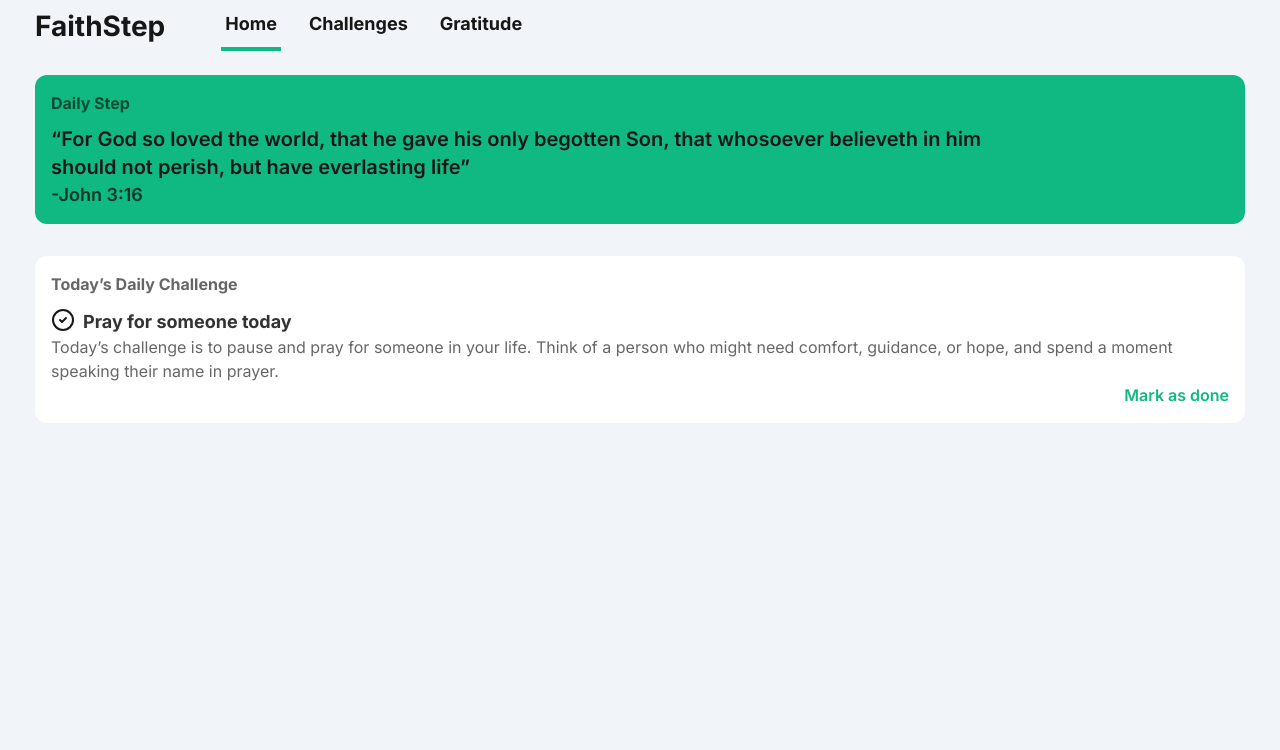
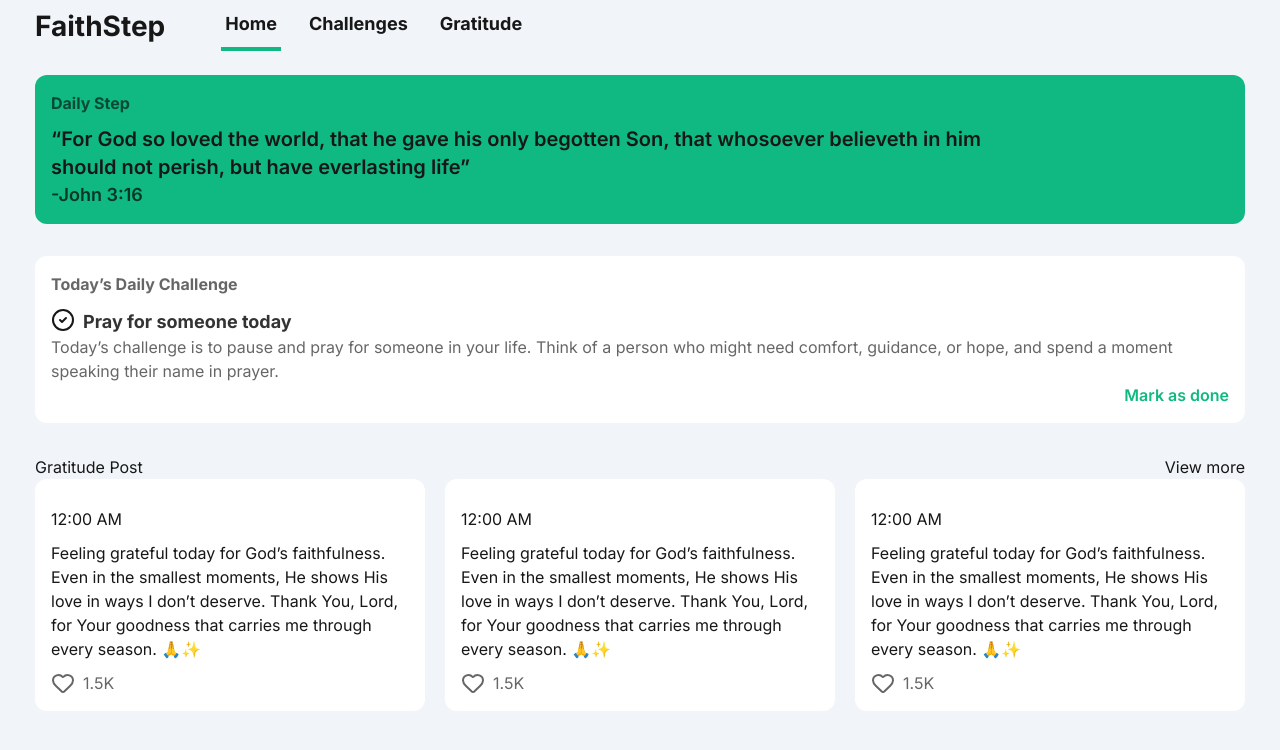
Before and after one commit to bettermarvz/faithstep, a Next.js app: page / in a window 1280 px wide. Shown: the top 750 px of the page. Built offline with nearby package versions, Linux system fonts and the light colour scheme.

Commit message:
chore: gratitude card component - initial commit

```diff
--- /dev/null
+++ b/app/component/GratitudeCard.tsx
@@ -0,0 +1,30 @@
+import React from 'react'
+import Card from './Card/Card'
+import dayjs from 'dayjs'
+import { Heart } from 'lucide-react'
+
+const GratitudeCard = (
+    {
+        content,
+        dateCreated = 'November 30, 2025',
+        reactionCount
+    }:
+    {
+        content: string
+        dateCreated?: string
+        reactionCount:string
+    }
+) => {
+
+  return (
+    <Card className='bg-white '>
+        <div className='flex flex-col justify-center gap-[10px]'>
+        <div><p>{dayjs(dateCreated).format('h:mm A')}</p></div>
+        <p>{content}</p>
+        <div className='flex items-center gap-2 text-black/60'><Heart />{reactionCount}</div>
+        </div>
+    </Card>
+  )
+}
+
+export default GratitudeCard
--- a/app/page.tsx
+++ b/app/page.tsx
@@ -1,5 +1,7 @@
+import Link from "next/link";
 import Card from "./component/Card/Card";
 import ChallengeItem from "./component/ChallengeItem";
+import GratitudeCard from "./component/GratitudeCard";
 
 export default function Home() {
 
@@ -15,6 +17,26 @@ export default function Home() {
 
       <ChallengeItem/>
 
+      <section>
+        <div className='flex justify-between items-center'>
+          <h1>Gratitude Post</h1>
+        <Link href='#'>View more</Link>
+        </div>
+        <div className="flex justify-between gap-5"><GratitudeCard
+        content="Feeling grateful today for God’s faithfulness. Even in the smallest moments, He shows His love in ways I don’t deserve. Thank You, Lord, for Your goodness that carries me through every season. 🙏✨"
+        reactionCount = '1.5K'
+        />
+        <GratitudeCard
+        content="Feeling grateful today for God’s faithfulness. Even in the smallest moments, He shows His love in ways I don’t deserve. Thank You, Lord, for Your goodness that carries me through every season. 🙏✨"
+        reactionCount = '1.5K'
+        />
+        <GratitudeCard
+        content="Feeling grateful today for God’s faithfulness. Even in the smallest moments, He shows His love in ways I don’t deserve. Thank You, Lord, for Your goodness that carries me through every season. 🙏✨"
+        reactionCount = '1.5K'
+        />
+        </div>
+      </section>
+
     </>
   );
 }
--- a/package.json
+++ b/package.json
@@ -11,6 +11,8 @@
   "dependencies": {
     "@next/font": "^14.2.15",
     "@tailwindcss/cli": "^4.1.17",
+    "dayjs": "^1.11.19",
+    "lucide": "^0.555.0",
     "lucide-react": "^0.555.0",
     "next": "16.0.3",
     "postcss": "^8.5.6",
```
Also changed, not shown: 1 other file (tests, documents, lock files or other folders).
